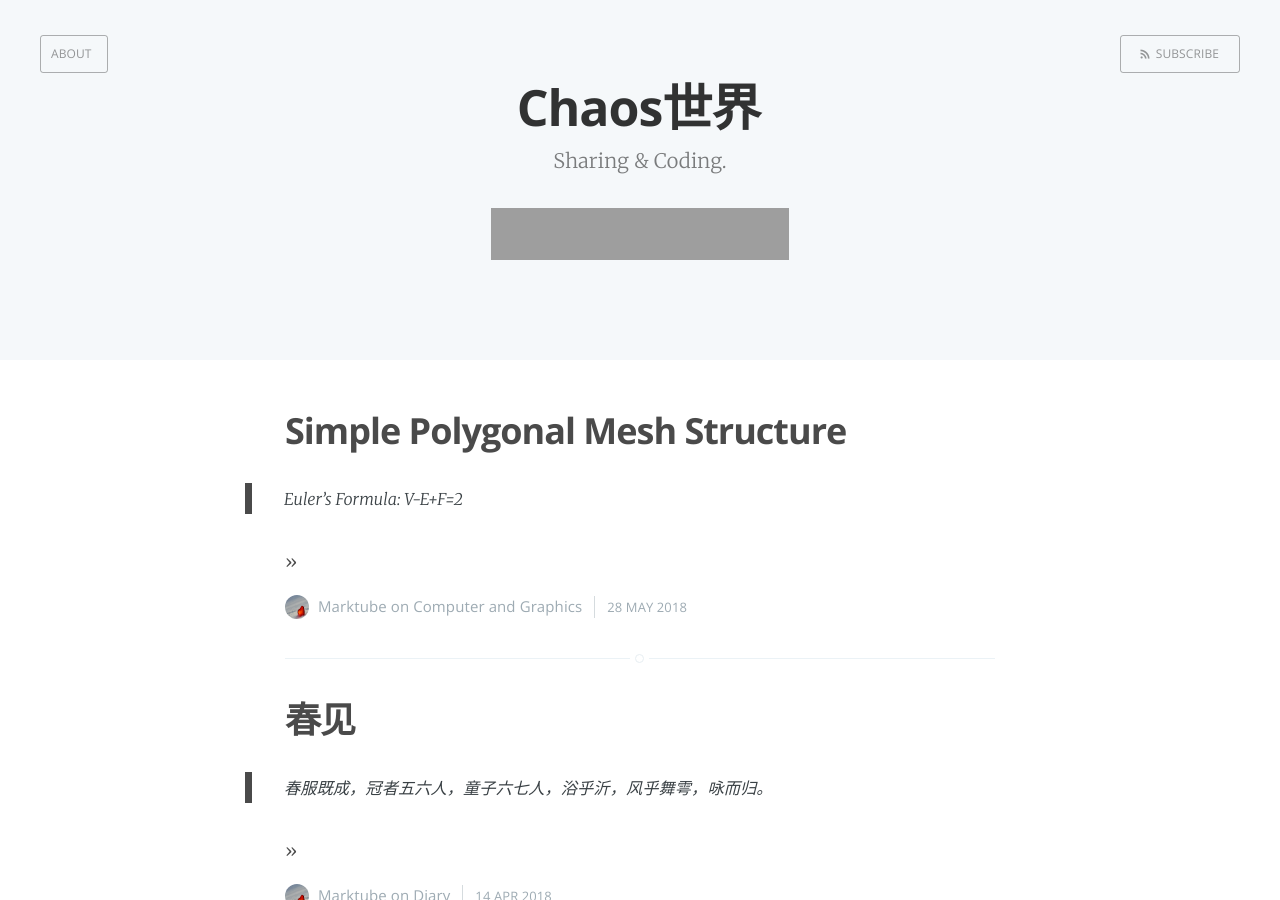
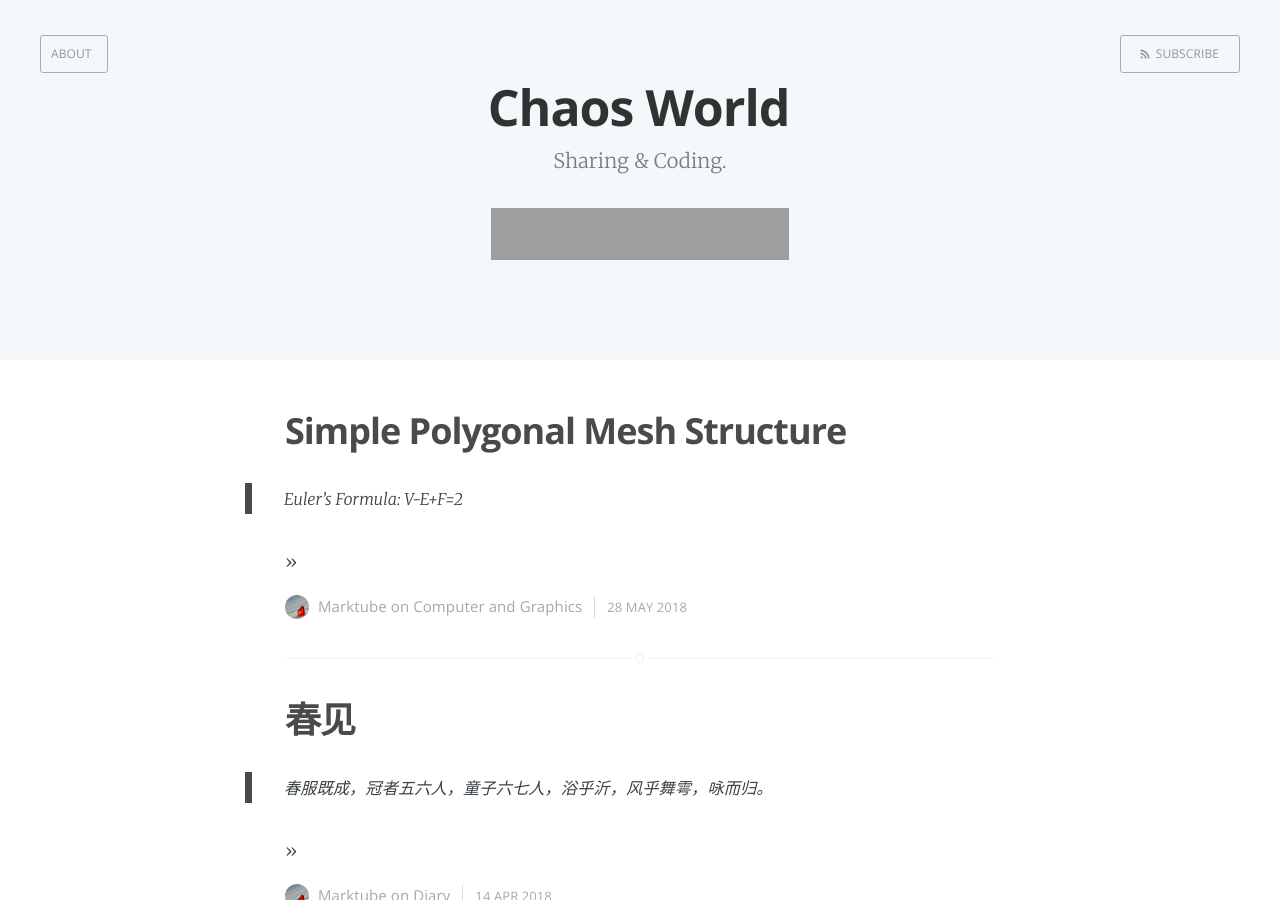
Before and after one commit to marktube/marktube.github.io, a Jekyll site: the page built from index.html, in a window 1280 px wide and 900 px high. Built offline with Jekyll 4.4.1, drawn with Linux system fonts in a browser that asks for light colours; the list of posts is cut into pages by our own code; grey boxes are pictures that could not be loaded.

Commit message:
Update _config.yml

```diff
--- a/_config.yml
+++ b/_config.yml
@@ -1,4 +1,4 @@
-name: Chaos世界
+name: Chaos World
 description: Sharing & Coding
 meta_description: "My blog"
 permalink: /:year/:month/:day/:title
```
